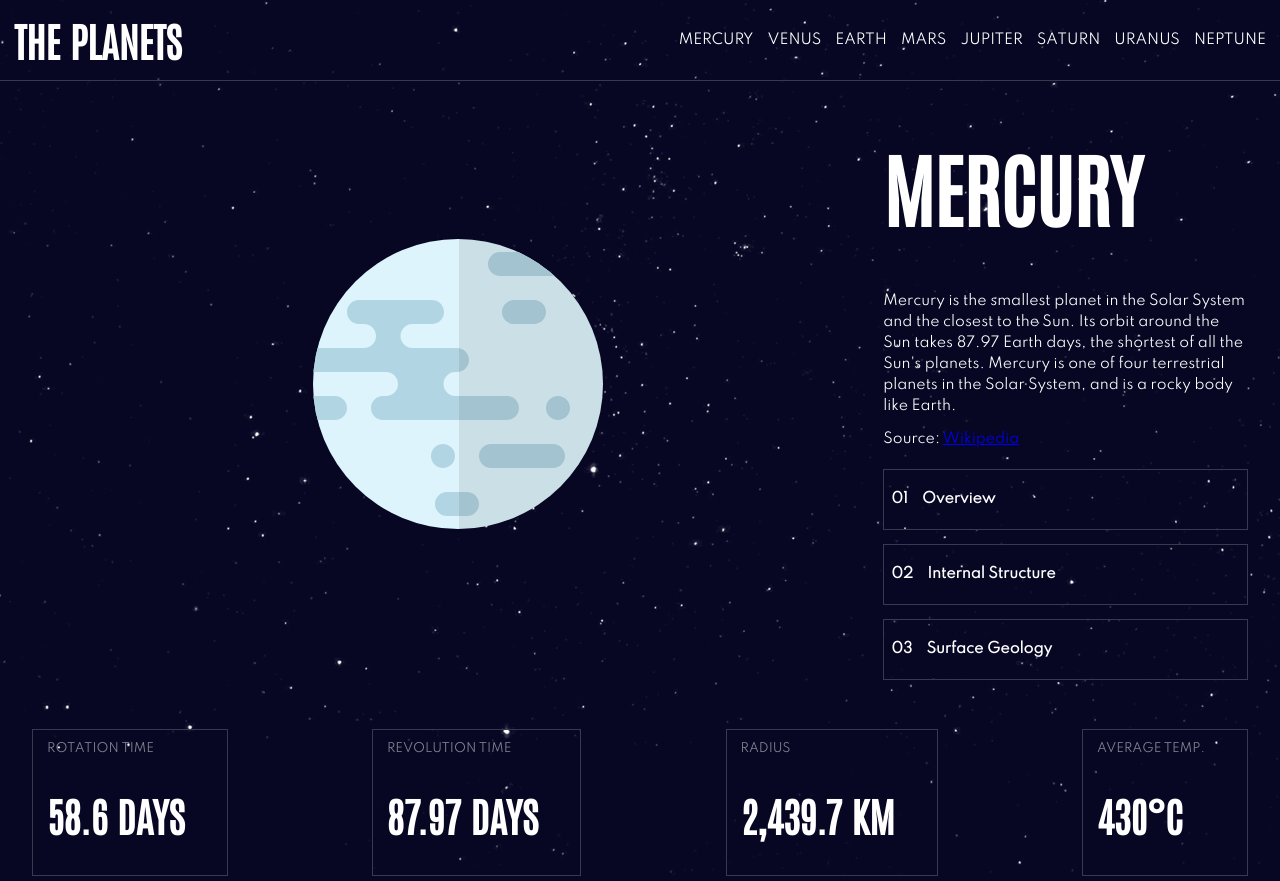
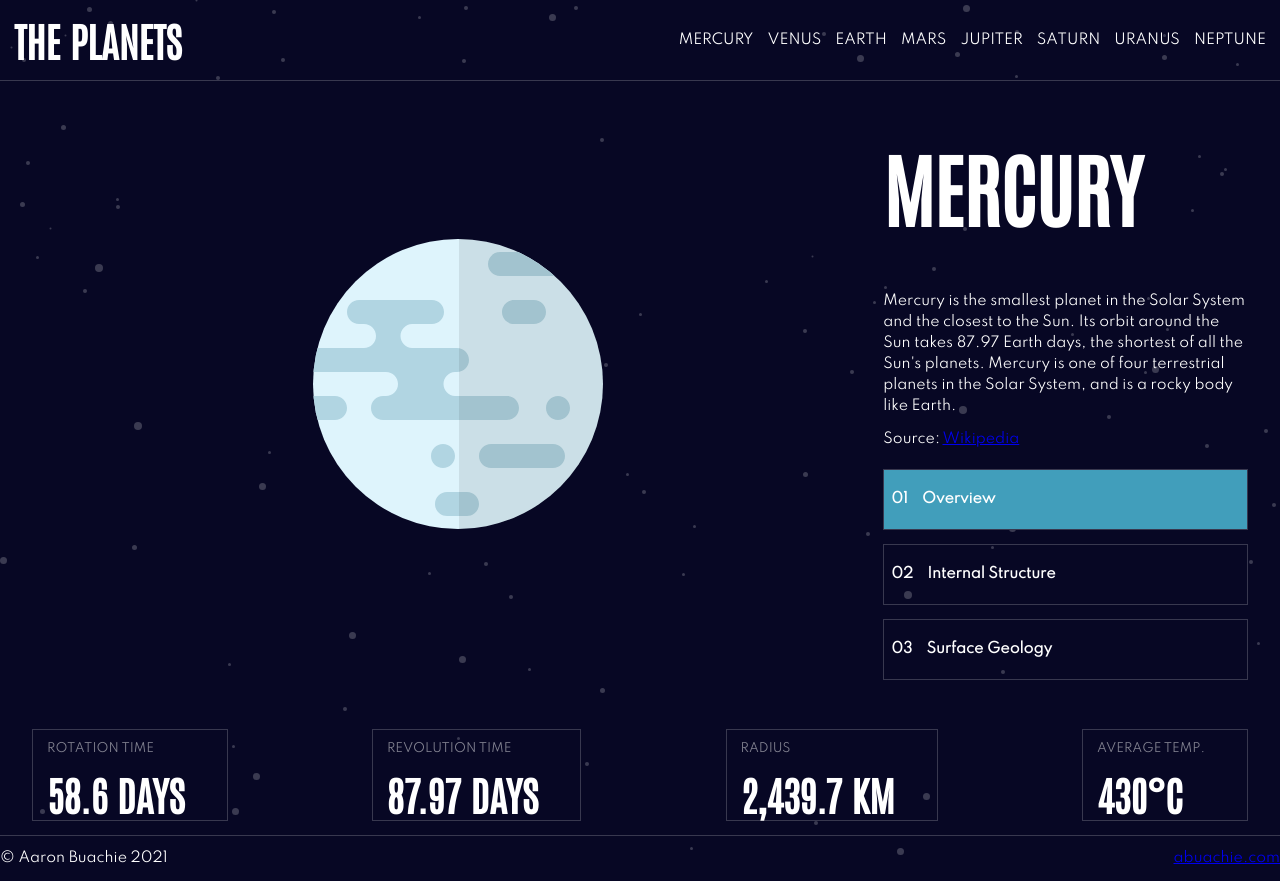
Before and after one commit to Buachie/planet-facts, a React (Create React App) app: page / in a window 1280 px wide. Built offline with nearby package versions, Linux system fonts and the light colour scheme.

Commit message:
Active section is now highlighted in appropriate color

```diff
--- a/src/App.tsx
+++ b/src/App.tsx
@@ -4,6 +4,7 @@ import "./scss/main.css";
 //Components
 import Navbar from "./components/Navbar";
 import DisplayPlanets from "./components/DisplayPlanets";
+import Footer from "./components/Footer";
 
 //Import planet data from json file
 const data = require("./data/data.json");
@@ -36,6 +37,7 @@ const App = () => {
       <Route exact path="/neptune">
         <DisplayPlanets data={data[7]} />
       </Route>
+      <Footer />
     </Router>
   );
 };
--- a/src/components/DisplayPlanets.tsx
+++ b/src/components/DisplayPlanets.tsx
@@ -10,6 +10,7 @@ interface Planet {
     revolution: string;
     radius: string;
     temperature: string;
+    color: string;
     images: { planet: string; internal: string; geology: string };
   };
 }
@@ -37,7 +38,8 @@ const DisplayPlanets = (props: Planet) => {
   };
 
   return (
-    <div className="planet">
+    <div className={`planet ${props.data.name}`}>
+      <div className="button-container-mobile"></div>
       <div className="planet-data">
         <div className="img-container">
           <img
@@ -84,15 +86,33 @@ const DisplayPlanets = (props: Planet) => {
             </p>
           </div>
           <div className="button-container">
-            <div className="button" onClick={activateOverview}>
+            <div
+              className={`button ${overview ? "active" : null}`}
+              style={{
+                backgroundColor: overview ? props.data.color : "transparent",
+              }}
+              onClick={activateOverview}
+            >
               <p>01</p>
               <p>Overview</p>
             </div>
-            <div className="button" onClick={activateInternal}>
+            <div
+              className={`button ${internal ? "active" : null}`}
+              style={{
+                backgroundColor: internal ? props.data.color : "transparent",
+              }}
+              onClick={activateInternal}
+            >
               <p>02</p>
               <p>Internal Structure</p>
             </div>
-            <div className="button" onClick={activateGeology}>
+            <div
+              className={`button ${geology ? "active" : null}`}
+              style={{
+                backgroundColor: geology ? props.data.color : "transparent",
+              }}
+              onClick={activateGeology}
+            >
               <p>03</p>
               <p>Surface Geology</p>
             </div>
--- /dev/null
+++ b/src/components/Footer.tsx
@@ -0,0 +1,13 @@
+const Footer = () => {
+  return (
+    <footer className="footer">
+      <p>
+        <span dangerouslySetInnerHTML={{ __html: "&copy;" }} /> Aaron Buachie
+        2021
+      </p>
+      <a href="https://abuachie.com">abuachie.com</a>
+    </footer>
+  );
+};
+
+export default Footer;
--- a/src/data/data.json
+++ b/src/data/data.json
@@ -17,6 +17,7 @@
     "revolution": "87.97 Days",
     "radius": "2,439.7 KM",
     "temperature": "430°c",
+    "color": "#419EBB",
     "images": {
       "planet": "./assets/planet-mercury.svg",
       "internal": "./assets/planet-mercury-internal.svg",
@@ -41,6 +42,7 @@
     "revolution": "224.7 Days",
     "radius": "6,051.8 KM",
     "temperature": "471°c",
+    "color": "#EDA249",
     "images": {
       "planet": "./assets/planet-venus.svg",
       "internal": "./assets/planet-venus-internal.svg",
@@ -65,6 +67,7 @@
     "revolution": "365.26 Days",
     "radius": "6,371 KM",
     "temperature": "16°c",
+    "color": "#6F2ED6",
     "images": {
       "planet": "./assets/planet-earth.svg",
       "internal": "./assets/planet-earth-internal.svg",
@@ -89,6 +92,7 @@
     "revolution": "1.88 Years",
     "radius": "3,389.5 KM",
     "temperature": "-28°c",
+    "color": "#D14C32",
     "images": {
       "planet": "./assets/planet-mars.svg",
       "internal": "./assets/planet-mars-internal.svg",
@@ -113,6 +117,7 @@
     "revolution": "11.86 Years",
     "radius": "69,911 KM",
     "temperature": "-108°c",
+    "color": "#D83A34",
     "images": {
       "planet": "./assets/planet-jupiter.svg",
       "internal": "./assets/planet-jupiter-internal.svg",
@@ -137,6 +142,7 @@
     "revolution": "29.46 Years",
     "radius": "58,232 KM",
     "temperature": "-138°c",
+    "color": "CD5120",
     "images": {
       "planet": "./assets/planet-saturn.svg",
       "internal": "./assets/planet-saturn-internal.svg",
@@ -161,6 +167,7 @@
     "revolution": "84 Years",
     "radius": "25,362 KM",
     "temperature": "-195°c",
+    "color": "#1EC2A4",
     "images": {
       "planet": "./assets/planet-uranus.svg",
       "internal": "./assets/planet-uranus-internal.svg",
@@ -185,6 +192,7 @@
     "revolution": "164.79 Years",
     "radius": "24,622 KM",
     "temperature": "-201°c",
+    "color": "#2D68F0",
     "images": {
       "planet": "./assets/planet-neptune.svg",
       "internal": "./assets/planet-neptune-internal.svg",
--- a/src/scss/main.css
+++ b/src/scss/main.css
@@ -13,7 +13,7 @@ html body {
   padding: 0;
   height: 100%;
   width: 100%;
-  background: #070724 url("./images/stars.png");
+  background: #070724 url("./images/background-stars.svg");
   font-family: Spartan;
   font-size: 14px;
   color: #fff;
@@ -31,7 +31,6 @@ h1 {
 
 h2 {
   font-size: 40px;
-  letter-spacing: -1.5;
 }
 
 h3,
@@ -48,6 +47,8 @@ h3 {
 }
 
 .nav-bar {
+  max-width: 1600px;
+  margin: 0 auto;
   width: 100%;
   border-bottom: 1px solid #38384f;
   display: -webkit-box;
@@ -88,7 +89,25 @@ h3 {
   color: #fff;
 }
 
+footer {
+  max-width: 1600px;
+  margin: 1em auto;
+  width: 100%;
+  bottom: 0;
+  border-top: 1px solid #38384f;
+  display: -webkit-box;
+  display: -ms-flexbox;
+  display: flex;
+  -webkit-box-align: center;
+      -ms-flex-align: center;
+          align-items: center;
+  -webkit-box-pack: justify;
+      -ms-flex-pack: justify;
+          justify-content: space-between;
+}
+
 .planet {
+  min-height: calc(100vh - 130px);
   max-width: 1600px;
   width: 95%;
   margin: 0 auto;
@@ -125,11 +144,16 @@ h3 {
   -webkit-box-align: center;
       -ms-flex-align: center;
           align-items: center;
-  position: relative;
+}
+
+.planet .planet-data .img-container img {
+  -webkit-transition: all ease 0.5s;
+  transition: all ease 0.5s;
 }
 
 .planet .planet-data .img-container .planet-geology {
-  position: absolute;
+  position: relative;
+  bottom: 20;
   width: 20%;
 }
 
@@ -180,6 +204,8 @@ h3 {
       -ms-flex-align: center;
           align-items: center;
   gap: 1em;
+  -webkit-transition: all 0.5s ease;
+  transition: all 0.5s ease;
 }
 
 .planet .planet-data .planet-info .button-container .button:hover {
@@ -209,6 +235,10 @@ h3 {
 .planet-stats .stat-window {
   border: 1px solid #38384f;
   padding: 0 3em 0 1em;
+}
+
+.planet-stats .stat-window h2 {
+  margin: 0;
 }
 
 .planet-stats .stat-window p {
@@ -275,9 +305,9 @@ h3 {
         -ms-flex-direction: column;
             flex-direction: column;
     width: 100%;
-    height: 500px;
-    position: absolute;
-    top: 80px;
+    height: 800px;
+    position: fixed;
+    top: 85px;
     left: -100%;
     opacity: 1;
     -webkit-transition: all 0.5s ease;
@@ -290,9 +320,20 @@ h3 {
     -webkit-transition: all 0.5s ease;
     transition: all 0.5s ease;
     z-index: 1;
+    overflow: hidden;
   }
   .nav-bar .menu-icon {
     display: block;
+  }
+  .planet-stats {
+    -webkit-box-orient: vertical;
+    -webkit-box-direction: normal;
+        -ms-flex-direction: column;
+            flex-direction: column;
+    gap: 1em;
+  }
+  .planet-stats .stat-window {
+    width: 100%;
   }
 }
 
@@ -314,14 +355,5 @@ h3 {
   .planet .planet-data .planet-info .info-container .planet-overview {
     text-align: center;
   }
-  .planet-stats {
-    -webkit-box-orient: vertical;
-    -webkit-box-direction: normal;
-        -ms-flex-direction: column;
-            flex-direction: column;
-  }
-  .planet-stats .stat-window {
-    width: 100%;
-  }
 }
 /*# sourceMappingURL=main.css.map */
--- a/src/scss/main.scss
+++ b/src/scss/main.scss
@@ -12,7 +12,7 @@ html {
     height: 100%;
     width: 100%;
     //background-color: #070724;
-    background: #070724 url("./images/stars.png");
+    background: #070724 url("./images/background-stars.svg");
     font-family: Spartan;
     font-size: 14px;
     color: #fff;
@@ -30,7 +30,6 @@ h1 {
 
 h2 {
   font-size: 40px;
-  letter-spacing: -1.5;
 }
 
 h3,
@@ -47,6 +46,8 @@ h3 {
 //Navbar
 
 .nav-bar {
+  max-width: 1600px;
+  margin: 0 auto;
   width: 100%;
   border-bottom: 1px solid #38384f;
   display: flex;
@@ -74,9 +75,21 @@ h3 {
     }
   }
 }
+//Footer
+footer {
+  max-width: 1600px;
+  margin: 1em auto;
+  width: 100%;
+  bottom: 0;
+  border-top: 1px solid #38384f;
+  display: flex;
+  align-items: center;
+  justify-content: space-between;
+}
 
 //Planet Info
 .planet {
+  min-height: calc(100vh - 130px);
   max-width: 1600px;
   width: 95%;
   margin: 0 auto;
@@ -93,10 +106,14 @@ h3 {
       flex-direction: column;
       justify-content: center;
       align-items: center;
-      position: relative;
+      //position: relative;
+      img {
+        transition: all ease 0.5s;
+      }
 
       .planet-geology {
-        position: absolute;
+        position: relative;
+        bottom: 20;
         width: 20%;
       }
     }
@@ -127,6 +144,7 @@ h3 {
           flex-direction: row;
           align-items: center;
           gap: 1em;
+          transition: all 0.5s ease;
           &:hover {
             background-color: #38384f;
             cursor: pointer;
@@ -150,6 +168,9 @@ h3 {
   .stat-window {
     border: 1px solid #38384f;
     padding: 0 3em 0 1em;
+    h2 {
+      margin: 0;
+    }
     p {
       font-size: 12px;
       color: #838391;
@@ -198,9 +219,9 @@ h3 {
     .nav-menu {
       flex-direction: column;
       width: 100%;
-      height: 500px;
-      position: absolute;
-      top: 80px;
+      height: 800px;
+      position: fixed;
+      top: 85px;
       left: -100%;
       opacity: 1;
       transition: all 0.5s ease;
@@ -211,9 +232,17 @@ h3 {
       opacity: 1;
       transition: all 0.5s ease;
       z-index: 1;
+      overflow: hidden;
     }
     .menu-icon {
       display: block;
+    }
+  }
+  .planet-stats {
+    flex-direction: column;
+    gap: 1em;
+    .stat-window {
+      width: 100%;
     }
   }
 }
@@ -239,11 +268,4 @@ h3 {
       }
     }
   }
-
-  .planet-stats {
-    flex-direction: column;
-    .stat-window {
-      width: 100%;
-    }
-  }
 }
```
Also changed, not shown: src/scss/images/background-stars.svg (renamed from public/assets/background-stars.svg), 1 other file (tests, documents, lock files or other folders).
